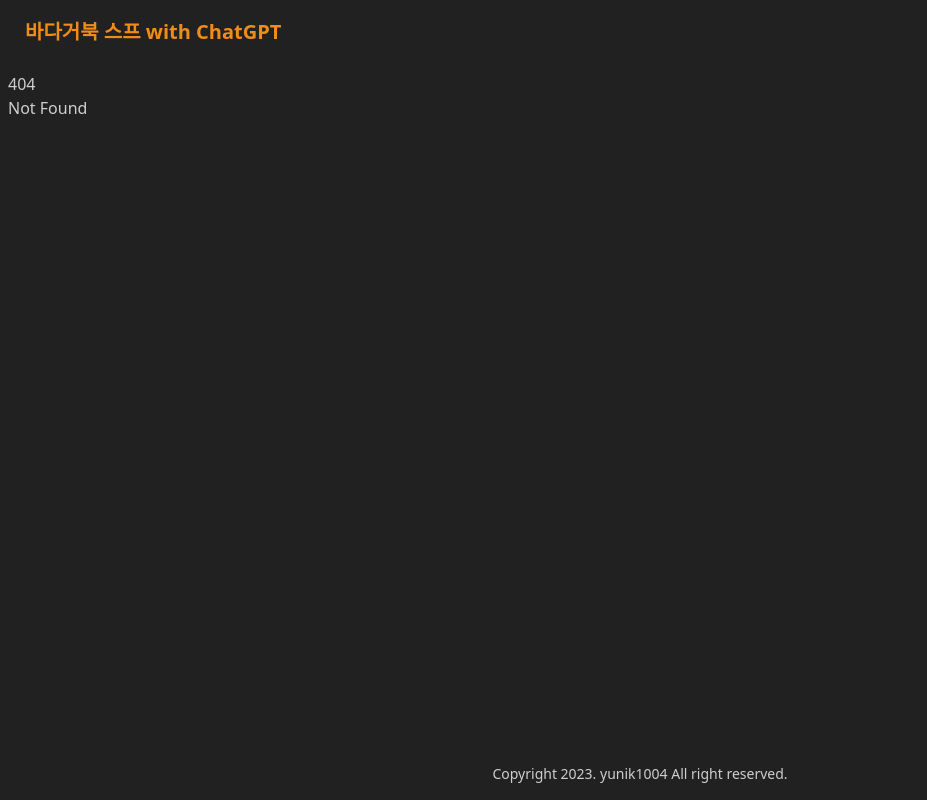
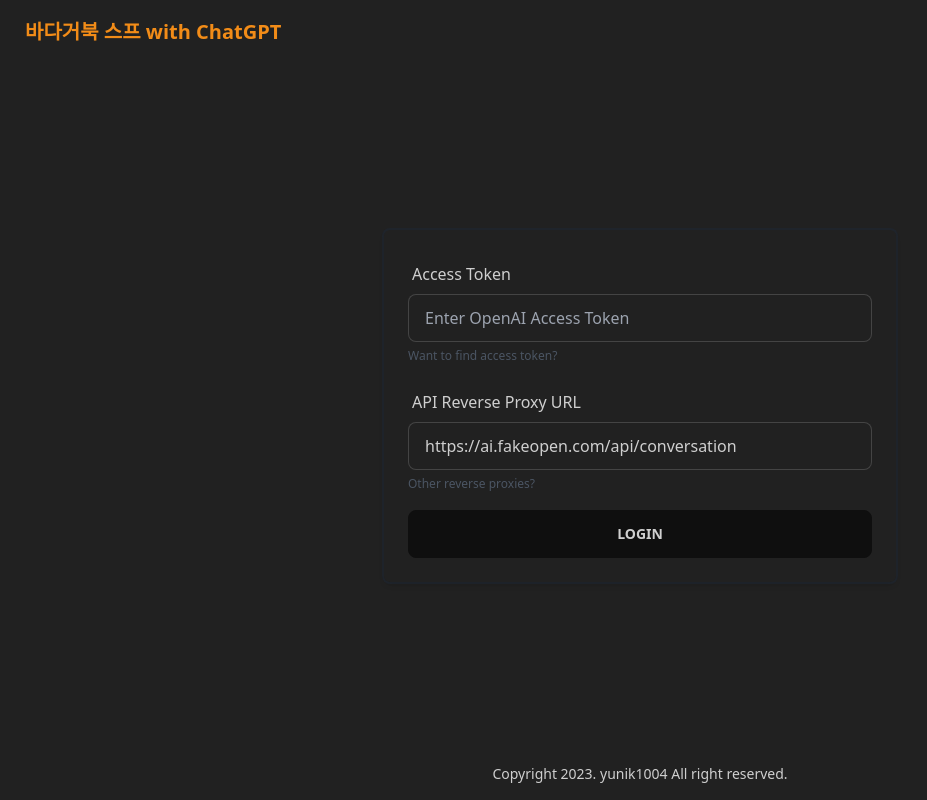
Before and after one commit to yunik1004/LTP-with-ChatGPT, a SvelteKit app: page /login in a window 1280 px wide. Before the commit this address had no page. Shown: the whole page, without its empty margins (0-927 px from the left). Built offline with nearby package versions, Linux system fonts and the light colour scheme.

Commit message:
Feat: Implement login & chat bubbles
- Add login page & session
- Add chat bubble related component

```diff
--- a/package.json
+++ b/package.json
@@ -15,6 +15,8 @@
 		"@sveltejs/adapter-static": "^2.0.3",
 		"@sveltejs/kit": "^1.20.4",
 		"@tailwindcss/typography": "^0.5.9",
+		"@types/events": "^3.0.0",
+		"@types/node": "^20.5.0",
 		"@typescript-eslint/eslint-plugin": "^5.45.0",
 		"@typescript-eslint/parser": "^5.45.0",
 		"autoprefixer": "^10.4.15",
@@ -35,6 +37,7 @@
 	},
 	"type": "module",
 	"dependencies": {
-		"chatgpt": "^5.2.5"
+		"chatgpt": "^5.2.5",
+		"events": "^3.3.0"
 	}
 }
--- a/src/routes/+page.svelte
+++ b/src/routes/+page.svelte
@@ -1 +1,28 @@
-<p>바다거북수프 게임은</p>
+<script lang="ts">
+	import { ChatGPTUnofficialProxyAPI } from 'chatgpt';
+	import { beforeUpdate } from 'svelte';
+	import { get } from 'svelte/store';
+	import { goto } from '$app/navigation';
+	import { base } from '$app/paths';
+	import { access_token, api_reverse_proxy_url } from '../store';
+	import BubbleLeft from './bubble_left.svelte';
+	import BubbleRight from './bubble_right.svelte';
+
+	let api: ChatGPTUnofficialProxyAPI;
+
+	beforeUpdate(async () => {
+		try {
+			api = new ChatGPTUnofficialProxyAPI({
+				accessToken: get(access_token),
+				apiReverseProxyUrl: get(api_reverse_proxy_url)
+			});
+		} catch (error) {
+			goto(base + '/login');
+		}
+	});
+</script>
+
+<div>
+	<BubbleLeft content="바다거북 스프" />
+	<BubbleRight content="안녕" />
+</div>
--- /dev/null
+++ b/src/routes/bubble_left.svelte
@@ -0,0 +1,12 @@
+<script lang="ts">
+	export let content: string;
+</script>
+
+<div class="chat chat-start">
+	<div class="chat-image avatar">
+		<div class="w-10 rounded-full">
+			<img src="/turtle.png" class="invert" alt="ChatGPT profile" />
+		</div>
+	</div>
+	<div class="chat-bubble chat-bubble-secondary">{content}</div>
+</div>
--- /dev/null
+++ b/src/routes/bubble_right.svelte
@@ -0,0 +1,7 @@
+<script lang="ts">
+	export let content: string;
+</script>
+
+<div class="chat chat-end">
+	<div class="chat-bubble chat-bubble-primary">{content}</div>
+</div>
--- /dev/null
+++ b/src/routes/login/+page.svelte
@@ -0,0 +1,100 @@
+<script lang="ts">
+	import { ChatGPTUnofficialProxyAPI } from 'chatgpt';
+	import { goto } from '$app/navigation';
+	import { base } from '$app/paths';
+	import { access_token, api_reverse_proxy_url } from '../../store';
+
+	let token: string;
+	let proxy = 'https://ai.fakeopen.com/api/conversation';
+
+	let auth_failed = false;
+
+	function handleSubmit() {
+		try {
+			let api = new ChatGPTUnofficialProxyAPI({
+				accessToken: token,
+				apiReverseProxyUrl: proxy
+			});
+
+			api.sendMessage('LTP login')
+				.then(() => {
+					access_token.set(token);
+					api_reverse_proxy_url.set(proxy);
+					goto(base + '/');
+				})
+				.catch((err) => {
+					console.log(err);
+					auth_failed = true;
+				});
+		} catch (err) {
+			console.log(err);
+			auth_failed = true;
+		}
+	}
+</script>
+
+<div class="relative flex flex-col justify-center h-full overflow-hidden">
+	<div class="w-full p-6 m-auto rounded-md shadow-md ring-2 ring-gray-800/50 lg:max-w-lg">
+		{#if auth_failed}
+			<div class="alert alert-warning">
+				<svg
+					xmlns="http://www.w3.org/2000/svg"
+					class="stroke-current shrink-0 h-6 w-6"
+					fill="none"
+					viewBox="0 0 24 24"
+				>
+					<path
+						stroke-linecap="round"
+						stroke-linejoin="round"
+						stroke-width="2"
+						d="M12 9v2m0 4h.01m-6.938 4h13.856c1.54 0 2.502-1.667 1.732-3L13.732 4c-.77-1.333-2.694-1.333-3.464 0L3.34 16c-.77 1.333.192 3 1.732 3z"
+					/>
+				</svg>
+				<span>Wrong accessToken or reverseProxyUrl</span>
+			</div>
+		{/if}
+		<form class="space-y-4" on:submit|preventDefault={handleSubmit}>
+			<div>
+				<label class="label" for="token">
+					<span class="text-base label-text">Access Token</span>
+				</label>
+				<input
+					id="token"
+					type="text"
+					placeholder="Enter OpenAI Access Token"
+					class="w-full input input-bordered"
+					bind:value={token}
+				/>
+			</div>
+			<a
+				href="https://chat.openai.com/api/auth/session"
+				target="_blank"
+				class="text-xs text-gray-600 hover:underline hover:text-blue-600"
+			>
+				Want to find access token?
+			</a>
+			<div>
+				<label class="label" for="proxy">
+					<span class="text-base label-text">API Reverse Proxy URL</span>
+				</label>
+				<input
+					id="proxy"
+					type="text"
+					placeholder="Enter Reverse Proxy URL"
+					class="w-full input input-bordered"
+					bind:value={proxy}
+				/>
+			</div>
+			<a
+				href="https://github.com/transitive-bullshit/chatgpt-api#reverse-proxy"
+				target="_blank"
+				class="text-xs text-gray-600 hover:underline hover:text-blue-600"
+			>
+				Other reverse proxies?
+			</a>
+			<div>
+				<button type="submit" class="btn btn-block">Login</button>
+			</div>
+		</form>
+	</div>
+</div>
--- /dev/null
+++ b/src/store.ts
@@ -0,0 +1,4 @@
+import { writable } from 'svelte/store';
+
+export const access_token = writable('');
+export const api_reverse_proxy_url = writable('');
```
Also changed, not shown: 1 other file (tests, documents, lock files or other folders).
